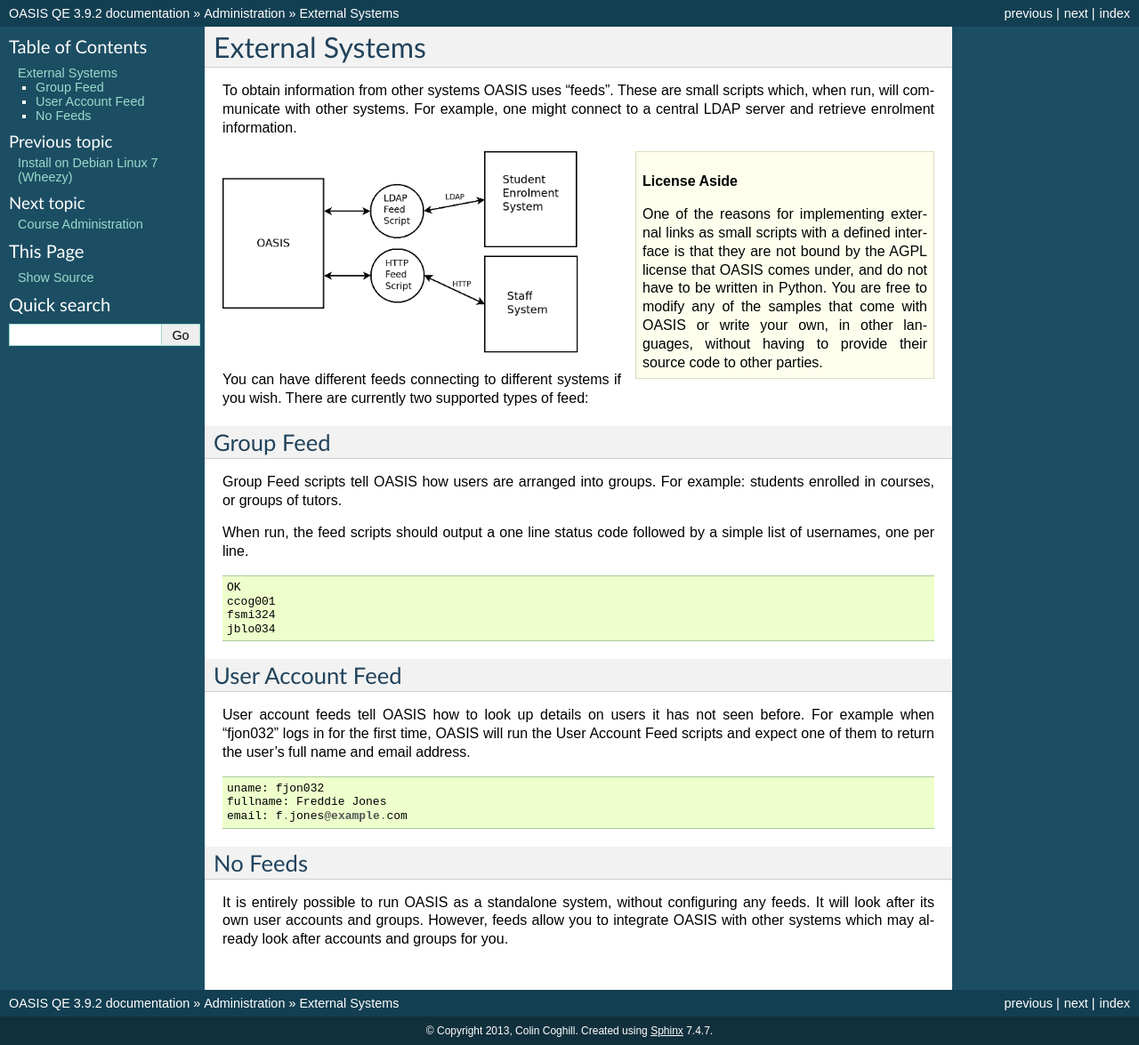
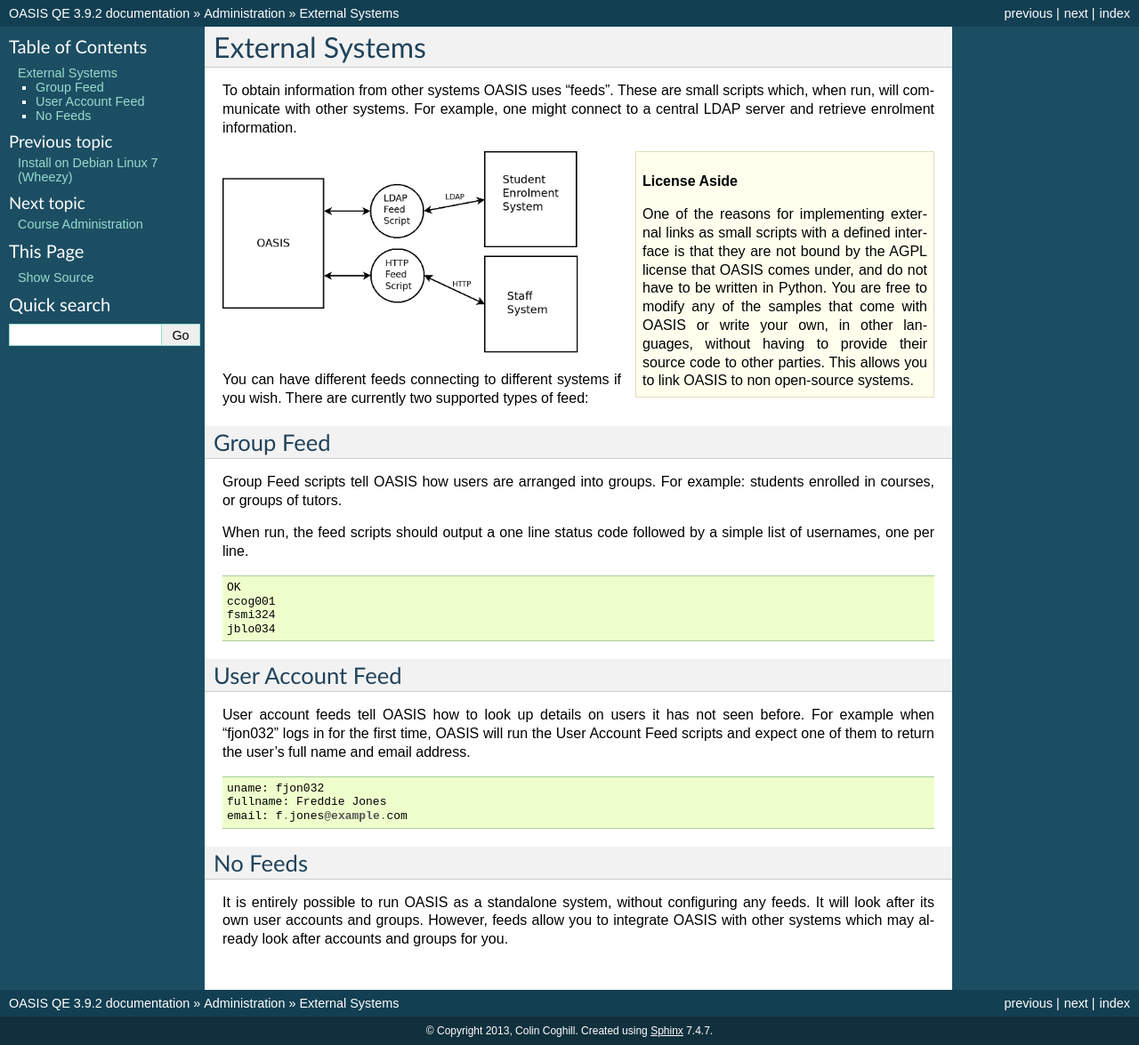
Before and after one commit to colincoghill/oasisqe, a Sphinx documentation site: the page built from source/admin_feeds.rst, in a window 1280 px wide. Shown: the whole page at 89% size. Built offline with Sphinx 7.4.7, drawn with Linux system fonts in a browser that asks for light colours; pages that are not in the unit, such as notebooks, are missing from menus.

```diff
--- a/source/admin_feeds.rst
+++ b/source/admin_feeds.rst
@@ -15,7 +15,7 @@ information.
    that OASIS comes under, and do not have to be written in Python. You
    are free to modify any of the samples that come with OASIS or write your
    own, in other languages, without having to provide their source code to
-   other parties.
+   other parties. This allows you to link OASIS to non open-source systems.
 
 
 .. image:: admin_feeds_example.png
```
